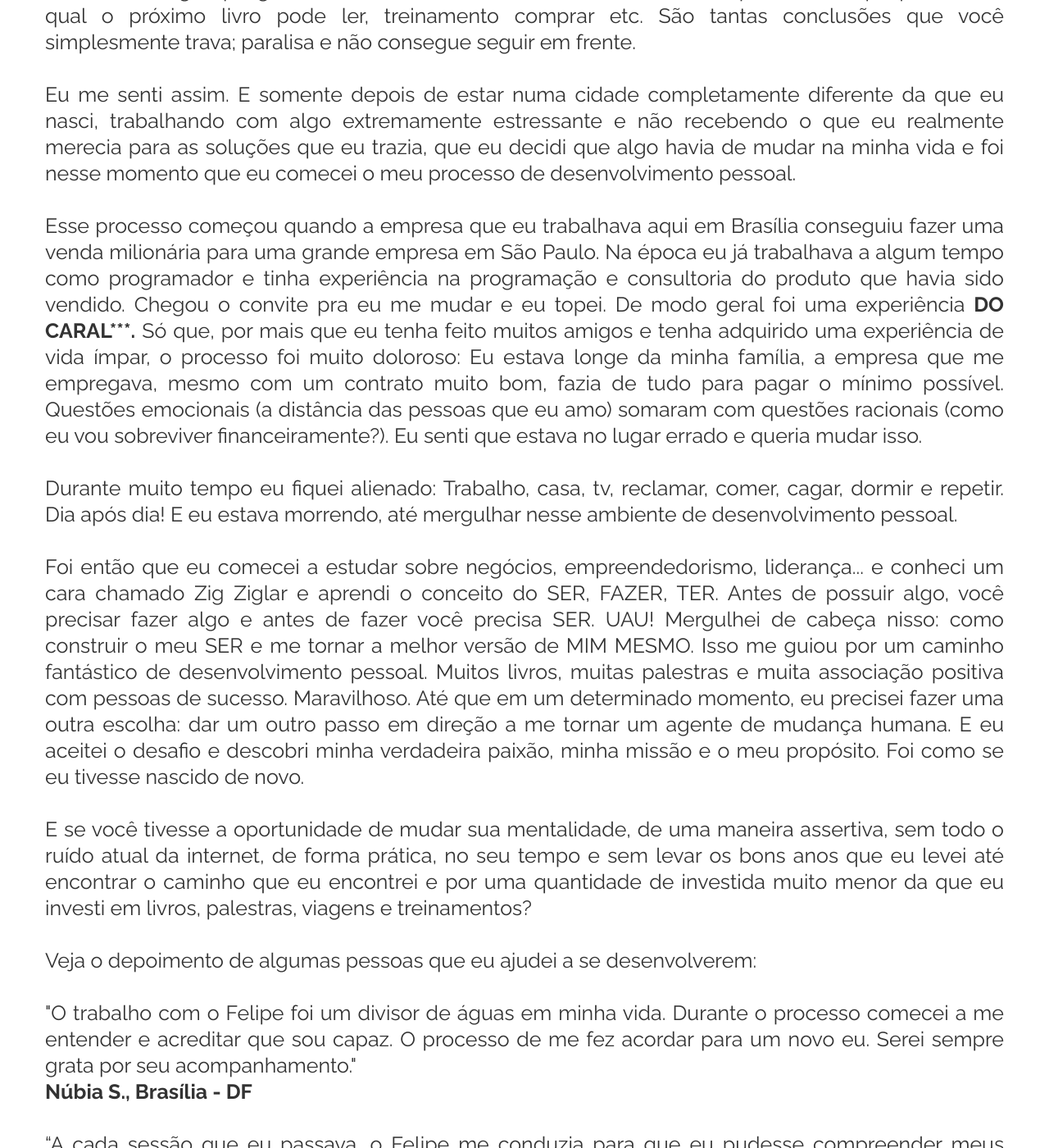
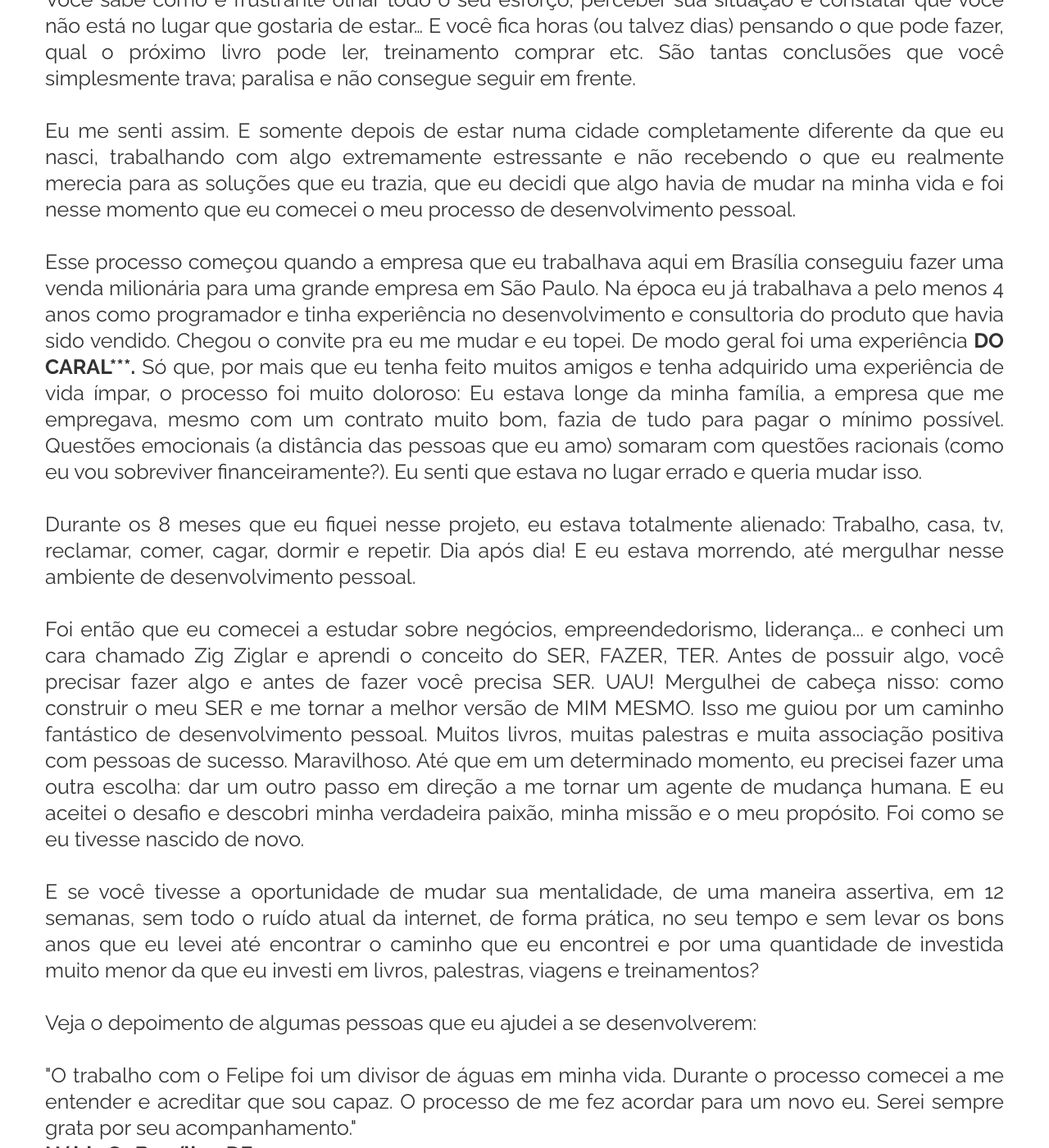
Before and after one commit to araujofelipe/felipearaujocoach, a Jekyll site: the page built from liga-mentalidade-extraordinaria.html, in a window 1280 px wide and 1400 px high, scrolled down 317 px. Shown: the whole window at 82% size. Built offline with Jekyll 4.4.1, drawn with Linux system fonts in a browser that asks for light colours; some of the changed text lies outside the part shown.

Commit message:
Update liga-mentalidade-extraordinaria.html

```diff
--- a/liga-mentalidade-extraordinaria.html
+++ b/liga-mentalidade-extraordinaria.html
@@ -6,7 +6,7 @@
 <div class="container sales-letter">
     <div class="row">
         <h1>
-            <strong> Liga da Mentalidade Extraordinária: seu caminho para um Desenvolvimento Pessoal Sustentável</strong>
+            <strong> Liga da Mentalidade Extraordinária: seu caminho para um Desenvolvimento Pessoal Sustentável em 12 semanas</strong>
         </h1>
     </div>
     <div class="row">
@@ -28,7 +28,7 @@
 
         <p>
             Esse processo começou quando a empresa que eu trabalhava aqui em Brasília conseguiu fazer uma venda milionária para uma grande
-            empresa em São Paulo. Na época eu já trabalhava a algum tempo como programador e tinha experiência na programação
+            empresa em São Paulo. Na época eu já trabalhava a pelo menos 4 anos como programador e tinha experiência no desenvolvimento
             e consultoria do produto que havia sido vendido. Chegou o convite pra eu me mudar e eu topei. De modo geral foi
             uma experiência
             <span class="destaque">DO CARAL***.</span> Só que, por mais que eu tenha feito muitos amigos e tenha adquirido uma experiência de vida
@@ -38,7 +38,7 @@
             lugar errado e queria mudar isso.
         </p>
         <p>
-            Durante muito tempo eu fiquei alienado: Trabalho, casa, tv, reclamar, comer, cagar, dormir e repetir. Dia após dia! E eu
+            Durante os 8 meses que eu fiquei nesse projeto, eu estava totalmente alienado: Trabalho, casa, tv, reclamar, comer, cagar, dormir e repetir. Dia após dia! E eu
             estava morrendo, até mergulhar nesse ambiente de desenvolvimento pessoal.
         </p>
         <p>
@@ -51,7 +51,7 @@
             minha verdadeira paixão, minha missão e o meu propósito. Foi como se eu tivesse nascido de novo.
         </p>
         <p>
-            E se você tivesse a oportunidade de mudar sua mentalidade, de uma maneira assertiva, sem todo o ruído atual da internet,
+            E se você tivesse a oportunidade de mudar sua mentalidade, de uma maneira assertiva, em 12 semanas, sem todo o ruído atual da internet,
             de forma prática, no seu tempo e sem levar os bons anos que eu levei até encontrar o caminho que eu encontrei
             e por uma quantidade de investida muito menor da que eu investi em livros, palestras, viagens e treinamentos?
         </p>
```
Also changed, not shown: other parts of liga-mentalidade-extraordinaria.html (+3 -3 lines).
